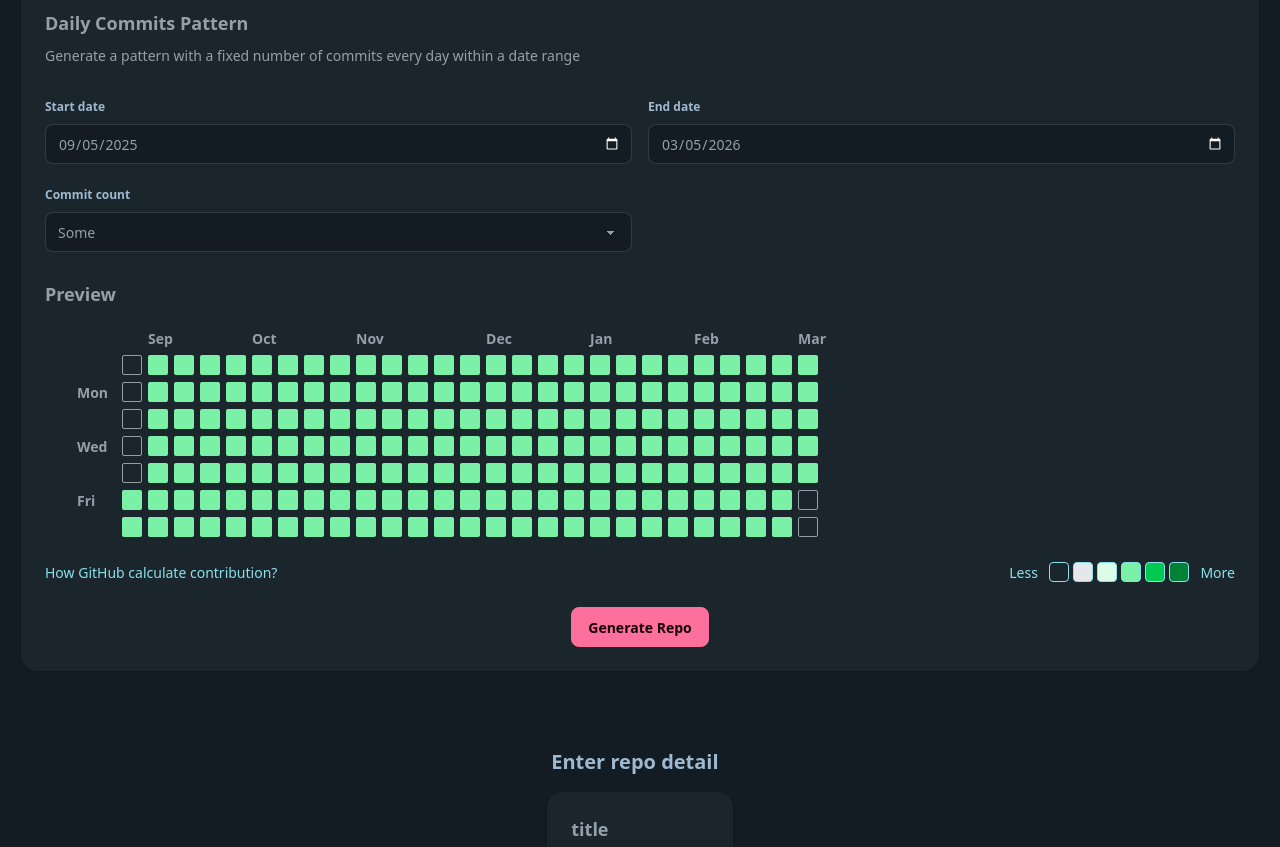
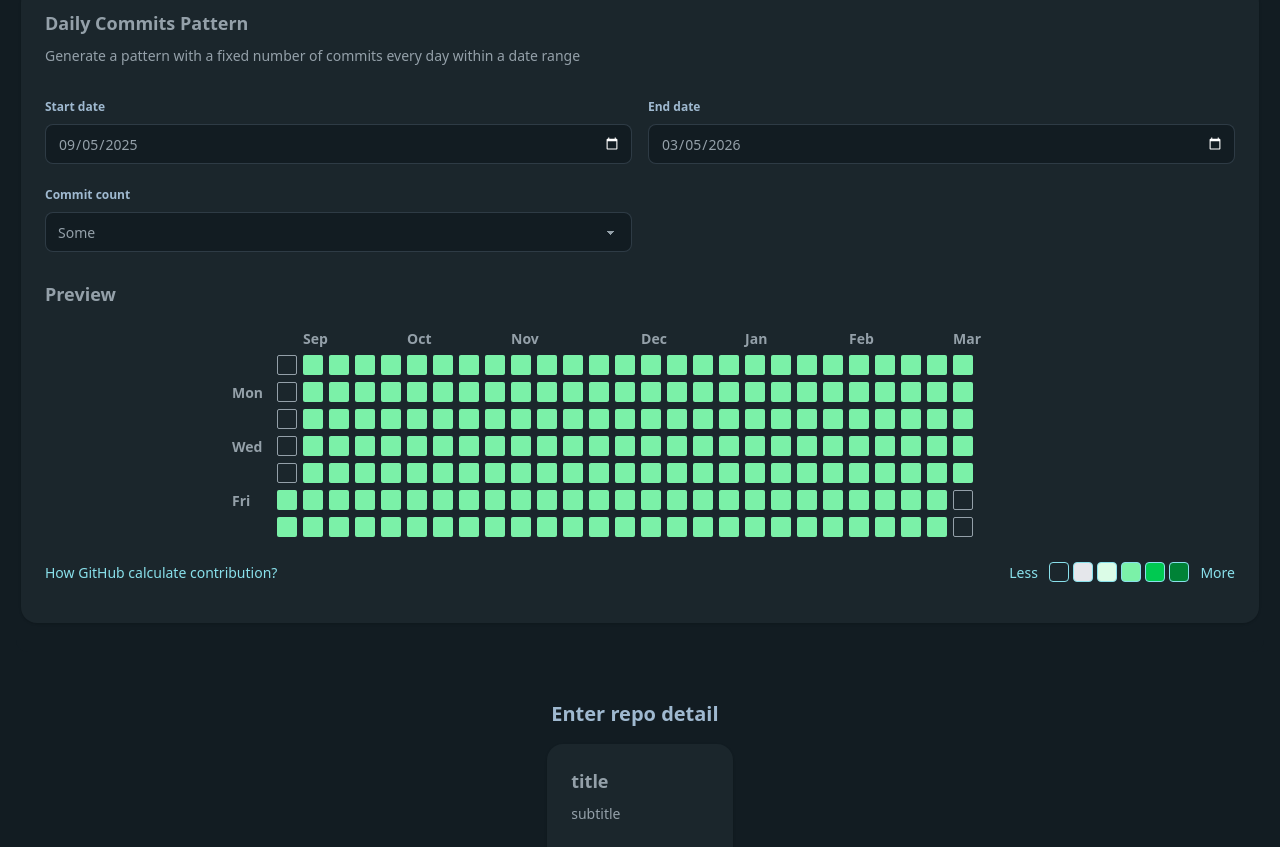
Before and after one commit to dthung1602/gistory, a React (Vite) app in the folder frontend/: page / in a window 1280 px wide. Shown: the part 411-1258 px from the top of the page. Built offline with nearby package versions, Linux system fonts and the light colour scheme.

Commit message:
Add loading

```diff
--- a/frontend/src/components/Daily.tsx
+++ b/frontend/src/components/Daily.tsx
@@ -1,4 +1,4 @@
-import { useCallback, useEffect, useState } from "react";
+import { useEffect } from "react";
 
 import { NEXT_6_MONTH_STR, TODAY_STR } from "../constants.ts";
 import { useCommitCountInput, useDateInput, usePreviewData } from "../hooks.ts";
@@ -15,17 +15,11 @@ function Daily() {
 
   const hasError = startDateErr || endDateErr;
 
-  const [loading, setLoading] = useState(false);
-  const handleGenerate = useCallback(() => {
-    // TODO
-    console.log("click");
-  }, []);
-
   useEffect(() => {
     if (hasError) return;
     const newData = Array(dayDiff(endDate, startDate) + 1).fill(commitCount);
     setData(newData);
-  }, [startDate, endDate, commitCount]);
+  }, [startDate, endDate, commitCount, hasError, setData]);
 
   return (
     <PatternTab
@@ -34,8 +28,6 @@ function Daily() {
       startDate={startDate}
       data={data}
       setDataAtIndex={setDataAtIndex}
-      isGenerating={loading}
-      onGenerate={hasError ? undefined : handleGenerate}
     >
       <InputDate legend="Start date" date={startDate} onDateChange={onStartDateChange} dateErr={startDateErr} />
       <InputDate legend="End date" date={endDate} onDateChange={onEndDateChange} dateErr={endDateErr} />
--- a/frontend/src/components/Image.tsx
+++ b/frontend/src/components/Image.tsx
@@ -1,4 +1,4 @@
-import { useCallback, useContext, useEffect, useState } from "react";
+import { useContext, useEffect, useState } from "react";
 
 import api from "../api.tsx";
 import { VisualizerMethod } from "../constants.ts";
@@ -17,18 +17,15 @@ function Image() {
 
   const [data, setData, setDataAtIndex] = usePreviewData();
 
+  const [uploading, setUploading] = useState(false);
   const [loading, setLoading] = useState(false);
-  const handleGenerate = useCallback(() => {
-    // TODO
-    console.log("click");
-  }, []);
 
   const hasError = startDateErr || fileErr;
 
   useEffect(() => {
     if (file == null) return;
 
-    setLoading(true);
+    setUploading(true);
     const [reqPromise, controller] = api.upload(file);
 
     reqPromise
@@ -37,13 +34,13 @@ function Image() {
         setFileId(uuid);
       })
       .catch(api.errHandler(addToast, setFileErr))
-      .finally(() => setLoading(false));
+      .finally(() => setUploading(false));
 
     return () => {
       controller.abort("component dismount");
-      setLoading(false);
+      setUploading(false);
     };
-  }, [file]);
+  }, [addToast, file, setFileErr, setFileId]);
 
   useEffect(() => {
     if (!fileId || hasError) return;
@@ -67,7 +64,7 @@ function Image() {
       controller.abort("component dismount");
       setLoading(false);
     };
-  }, [fileId, startDate]);
+  }, [addToast, fileId, hasError, setData, setFileErr, startDate]);
 
   return (
     <PatternTab
@@ -76,9 +73,10 @@ function Image() {
       startDate={startDate}
       data={data}
       setDataAtIndex={setDataAtIndex}
+      loading={loading}
     >
       <InputDate legend="Start date" date={startDate} onDateChange={onStartDateChange} dateErr={startDateErr} />
-      <InputFile legend="Image" accept="image/*" onChange={onChange} />
+      <InputFile legend="Image" accept="image/*" uploading={uploading} onChange={onChange} />
     </PatternTab>
   );
 }
--- a/frontend/src/components/InputFile.tsx
+++ b/frontend/src/components/InputFile.tsx
@@ -1,3 +1,5 @@
+import * as React from "react";
+
 import type { OnInputChange } from "../types.ts";
 
 type InputFileProp = {
@@ -5,14 +7,19 @@ type InputFileProp = {
   legend: string;
   error?: string;
   onChange: OnInputChange;
+  uploading?: boolean;
 };
 
-function InputFile({ accept, legend, error, onChange }: InputFileProp) {
+function InputFile({ accept, legend, error, onChange, uploading = false }: InputFileProp) {
   return (
     <fieldset className="fieldset">
       <legend className={`fieldset-legend ${error ? "text-error" : ""}`}>{legend}</legend>
       <input type="file" className="file-input w-full" accept={accept} onChange={onChange} />
-      <p className="text-error">{error}</p>
+      {uploading ? (
+        <span className="loading loading-dots loading-sm text-secondary" />
+      ) : (
+        <p className="text-error">{error}</p>
+      )}
     </fieldset>
   );
 }
--- a/frontend/src/components/PatternTab.tsx
+++ b/frontend/src/components/PatternTab.tsx
@@ -1,7 +1,7 @@
 import * as React from "react";
 
 import { CommitCount } from "../constants.ts";
-import type { OnButtonClick, SetDataAtIndexFunc } from "../types.ts";
+import type { SetDataAtIndexFunc } from "../types.ts";
 import Preview from "./Preview.tsx";
 
 type Prop = {
@@ -11,25 +11,17 @@ type Prop = {
   startDate: string;
   data: CommitCount[];
   setDataAtIndex: SetDataAtIndexFunc;
-  isGenerating?: boolean;
-  onGenerate?: OnButtonClick;
+  loading?: boolean;
 };
 
-function PatternTab({ title, subtitle, children, startDate, data, setDataAtIndex, isGenerating, onGenerate }: Prop) {
-  const disableGenerateCls = isGenerating || !onGenerate ? "btn-disabled" : "";
+function PatternTab({ title, subtitle, children, startDate, data, setDataAtIndex, loading = false }: Prop) {
   return (
     <div className="card bg-neutral text-neutral-content shadow-sm">
       <div className="card-body">
         <h2 className="card-title">{title}</h2>
         <p>{subtitle}</p>
         <div className="my-4 grid gap-x-4 gap-y-1 grid-cols-1 md:grid-cols-2">{children}</div>
-        <Preview startDate={startDate} data={data} setDataAtIndex={setDataAtIndex} />
-        <div className="card-actions justify-center">
-          <button className={`btn btn-secondary ${disableGenerateCls}`} onClick={onGenerate}>
-            {isGenerating ? <span className="loading loading-spinner" /> : null}
-            Generate Repo
-          </button>
-        </div>
+        <Preview startDate={startDate} data={data} setDataAtIndex={setDataAtIndex} loading={loading} />
       </div>
     </div>
   );
--- a/frontend/src/components/Preview.tsx
+++ b/frontend/src/components/Preview.tsx
@@ -8,6 +8,7 @@ type Prop = {
   readonly startDate: string;
   readonly data: CommitCount[];
   readonly setDataAtIndex: (commitCount: CommitCount, idx: number) => void;
+  readonly loading?: boolean;
 };
 
 type DataCell = {
@@ -52,7 +53,7 @@ function addEmptyDataCells(cells: Cell[], n: number) {
   }
 }
 
-function Preview({ startDate, data, setDataAtIndex }: Prop) {
+function Preview({ startDate, data, setDataAtIndex, loading = false }: Prop) {
   const cells = useMemo(() => {
     const date = new Date(startDate);
     const newCells: Cell[] = [];
@@ -105,8 +106,11 @@ function Preview({ startDate, data, setDataAtIndex }: Prop) {
   }, [startDate, data, setDataAtIndex]);
 
   return (
-    <div className="mb-4 flex flex-col items-start">
-      <h2 className="font-bold text-lg mb-2">Preview</h2>
+    <div className="mb-4 flex flex-col items-center">
+      <h2 className="font-bold text-lg mb-2 w-full">
+        Preview
+        {loading ? <span className="loading loading-dots loading-sm" /> : null}
+      </h2>
       <div className="pb-4 pt-3 pl-8 mb-2 graph-container overflow-x-scroll">
         <div className="grid grid-rows-8 grid-flow-col gap-1.5 justify-start" aria-label="commit-graph">
           <div key="First" />
@@ -140,7 +144,7 @@ function Preview({ startDate, data, setDataAtIndex }: Prop) {
                 key={cell.key}
                 onClick={cell.onClick}
                 className={`w-5 h-5 rounded-xs tooltip tooltip-info foo hover:scale-110 hover:z-10
-                      cursor-pointer transition-colors duration-250 ${colorClass} ${borderClass}`}
+                      cursor-pointer transition-colors duration-100 ${colorClass} ${borderClass}`}
                 data-tip={cell.cellLabel}
               />
             );
--- a/frontend/src/components/Random.tsx
+++ b/frontend/src/components/Random.tsx
@@ -1,4 +1,4 @@
-import { useCallback, useEffect, useState } from "react";
+import { useEffect } from "react";
 
 import { ALL_COMMIT_COUNT, NEXT_6_MONTH_STR, TODAY_STR } from "../constants.ts";
 import { useDateInput, usePreviewData } from "../hooks.ts";
@@ -13,12 +13,6 @@ function Random() {
 
   const hasError = startDateErr || endDateErr;
 
-  const [loading, setLoading] = useState(false);
-  const handleGenerate = useCallback(() => {
-    // TODO
-    console.log("click");
-  }, []);
-
   useEffect(() => {
     if (hasError) return;
     const total = dayDiff(endDate, startDate) + 1;
@@ -27,7 +21,7 @@ function Random() {
       newData.push(randomCommitCount());
     }
     setData(newData);
-  }, [startDate, endDate]);
+  }, [startDate, endDate, hasError, setData]);
 
   return (
     <PatternTab
@@ -36,8 +30,6 @@ function Random() {
       startDate={startDate}
       data={data}
       setDataAtIndex={setDataAtIndex}
-      isGenerating={loading}
-      onGenerate={hasError ? undefined : handleGenerate}
     >
       <InputDate legend="Start date" date={startDate} onDateChange={onStartDateChange} dateErr={startDateErr} />
       <InputDate legend="End date" date={endDate} onDateChange={onEndDateChange} dateErr={endDateErr} />
--- a/frontend/src/components/Text.tsx
+++ b/frontend/src/components/Text.tsx
@@ -14,7 +14,7 @@ import PatternTab from "./PatternTab.tsx";
 function Text() {
   const { addToast } = useContext(ToastContext);
 
-  const [startDate, onStartDateChange, startDateErr] = useDateInput();
+  const [startDate, onStartDateChange, startDateErr] = useDateInput({ mustBeSunday: true });
   const [commitCount, onCommitCountChange] = useCommitCountInput();
   const [font, onFontChange] = useFontInput();
   const [text, onTextChange, textInputRef] = useTextInput(250);
@@ -24,10 +24,6 @@ function Text() {
   const hasError = !!startDateErr || !text;
 
   const [loading, setLoading] = useState(false);
-  const handleGenerate = useCallback(() => {
-    // TODO
-    console.log("click");
-  }, []);
 
   useEffect(() => {
     if (hasError) return;
@@ -64,6 +60,7 @@ function Text() {
       startDate={startDate}
       data={data}
       setDataAtIndex={setDataAtIndex}
+      loading={loading}
     >
       <InputDate legend="Start date" date={startDate} onDateChange={onStartDateChange} dateErr={startDateErr} />
       <InputCommitCount value={commitCount} onChange={onCommitCountChange} />
--- a/frontend/src/components/TextFilePattern.tsx
+++ b/frontend/src/components/TextFilePattern.tsx
@@ -17,18 +17,15 @@ function TextFilePattern() {
 
   const [data, setData, setDataAtIndex] = usePreviewData();
 
+  const [uploading, setUploading] = useState(false);
   const [loading, setLoading] = useState(false);
-  const handleGenerate = useCallback(() => {
-    // TODO
-    console.log("click");
-  }, []);
 
   const hasError = startDateErr || fileErr;
 
   useEffect(() => {
     if (file == null) return;
 
-    setLoading(true);
+    setUploading(true);
     const [reqPromise, controller] = api.upload(file);
 
     reqPromise
@@ -37,13 +34,13 @@ function TextFilePattern() {
         setFileId(uuid);
       })
       .catch(api.errHandler(addToast, setFileErr))
-      .finally(() => setLoading(false));
+      .finally(() => setUploading(false));
 
     return () => {
       controller.abort("component dismount");
-      setLoading(false);
+      setUploading(false);
     };
-  }, [file]);
+  }, [addToast, file, setFileErr, setFileId]);
 
   useEffect(() => {
     if (!fileId || hasError) return;
@@ -67,7 +64,7 @@ function TextFilePattern() {
       controller.abort("component dismount");
       setLoading(false);
     };
-  }, [fileId, startDate]);
+  }, [fileId, hasError, setData, setFileErr, startDate]);
 
   return (
     <PatternTab
@@ -81,9 +78,10 @@ function TextFilePattern() {
       startDate={startDate}
       data={data}
       setDataAtIndex={setDataAtIndex}
+      loading={loading}
     >
       <InputDate legend="Start date" date={startDate} onDateChange={onStartDateChange} dateErr={startDateErr} />
-      <InputFile legend="Pattern file" accept="text/plain" onChange={onChange} error={fileErr} />
+      <InputFile legend="Pattern file" accept="text/plain" onChange={onChange} error={fileErr} uploading={uploading} />
     </PatternTab>
   );
 }
```
